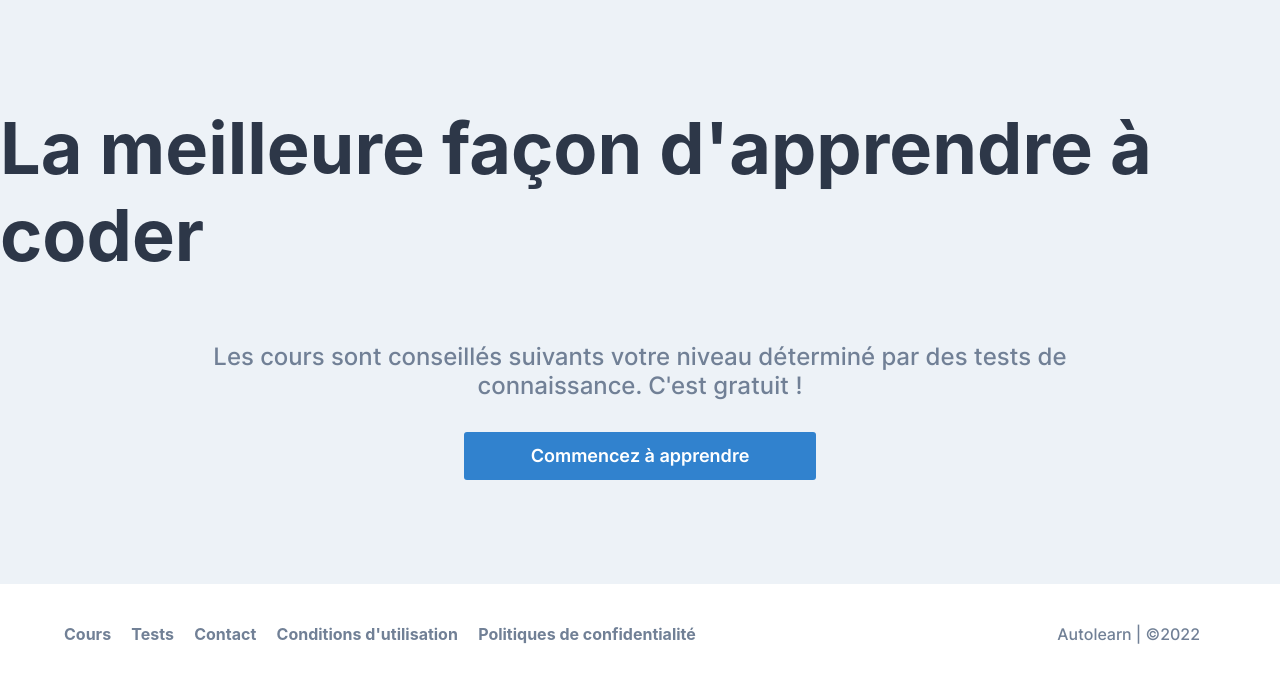
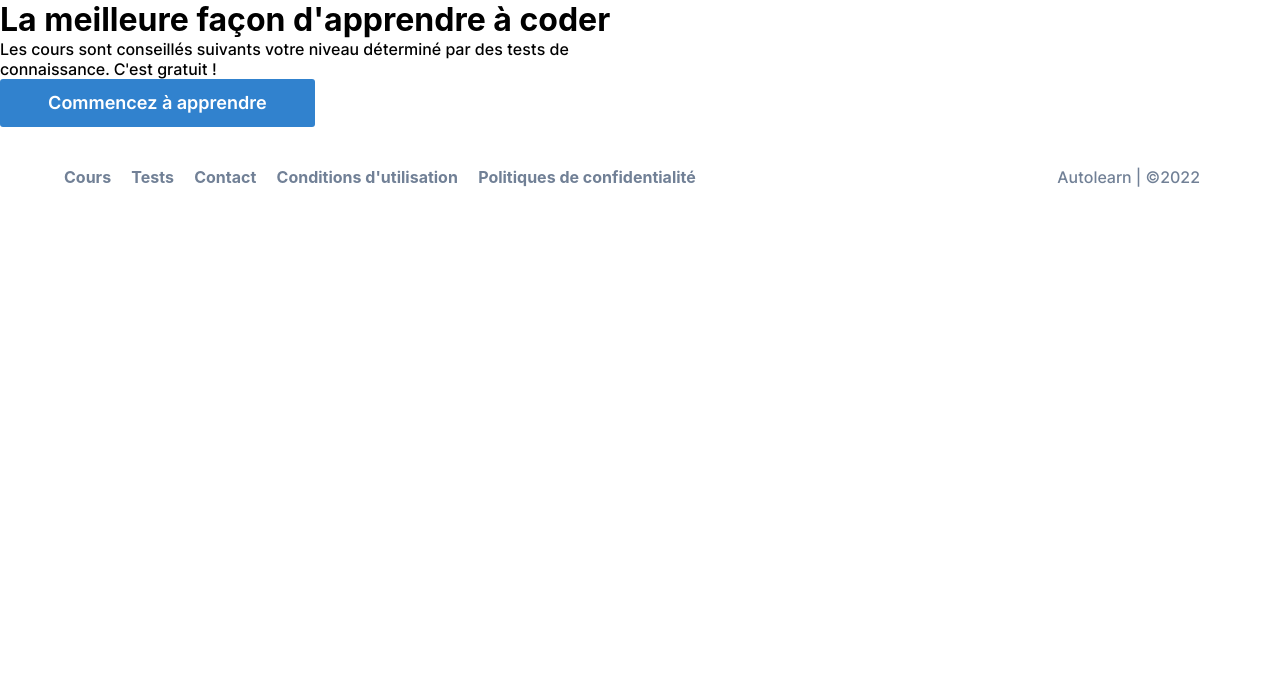
Before and after one commit to Akwd22/auto-learn, a PHP site: template src/views/pages/accueil/accueil.php in a window 1280 px wide. Shown: the part 112-800 px from the top of the page. Run offline with PHP 8.4, Linux system fonts and the light colour scheme; the template is opened without the code that fills it, so the values that code supplies are empty; some web fonts are replaced.

Commit message:
css accueil

```diff
--- a/src/assets/css/init.css
+++ b/src/assets/css/init.css
@@ -1,5 +1,5 @@
 @import url('./color.css');
-@import url('./fonts.css');
+@import url('../../views/components/button/button.css');
 
 * {
     margin: 0;
--- a/src/views/components/header/header.css
+++ b/src/views/components/header/header.css
@@ -91,7 +91,7 @@
 }
 
 .logo{
-    background-image: url(../../../assets/uploads/logo/Logo_dark.svg);
+    background-image: url(../../../assets/img/logo/Logo_dark.svg);
     background-repeat: no-repeat;
     height: 64px;
     width: 64px;
@@ -100,7 +100,6 @@
 
 a{
     text-decoration: none;
-
 }
 
 
@@ -118,7 +117,12 @@
     }
 
     .logo{
-        background-image: url(../../../assets/uploads/logo/logo.svg);
+        background-image: url(../../../assets/img/logo/logo.svg);
     }
 
 }
+
+/* Navbar mobile */
+@media screen and (max-width: 768px) {
+
+}
--- a/src/views/pages/accueil/accueil.css
+++ /dev/null
@@ -1,56 +0,0 @@
-/* A voir si ça sera utile pour la suite */
-/* .content{
-    flex:1 0 auto;
-} */
-
-.accueil-container {
-  /* height: 100%; */
-  background-color: var(--first_clear_background);
-  flex: auto;
-  display: flex;
-  flex-direction: column;
-  justify-content: center;
-  align-items: center;
-}
-
-.slogan-titre {
-  font-style: normal;
-  font-weight: 700;
-  font-size: 72px;
-  color: var(--dark_text);
-}
-
-.slogan-text {
-  font-weight: 500;
-  font-size: 24px;
-  color: var(--medium2_text);
-  text-align: center;
-}
-
-.accueil-container-slogan{
-    padding-bottom: 64px;
-}
-
-.slogan-suite{
-    padding-bottom: 32px;
-}
-
-#btn-accueil{
-    padding: 8px 48px;
-    width: 352px;
-}
-
-/*gère si la préférence du système ou du navigateur est réglé sur thème sombre*/
-@media (prefers-color-scheme: dark) {
-    .accueil-container{
-        background-color: var(--first_dark_background);
-    }
-
-    .slogan-titre{
-        color: #ffffff;
-    }
-
-    .slogan-text{
-        color: var(--clear1_text);
-    }
-}
--- a/src/views/pages/accueil/accueil.php
+++ b/src/views/pages/accueil/accueil.php
@@ -1,6 +1,6 @@
 <?php
-include 'views/components/header/header.php';
-include 'views/components/footer/footer.php';
+require 'views/components/header/header.php';
+require 'views/components/footer/footer.php';
 ?>
 
 <!DOCTYPE html>
```
Also changed, not shown: src/assets/img/logo/Logo.svg (renamed from src/assets/uploads/logo/Logo.svg), src/assets/img/logo/logo.png (renamed from src/assets/uploads/logo/logo.png), src/assets/img/logo/logo_dark.svg (renamed from src/assets/uploads/logo/logo_dark.svg).
